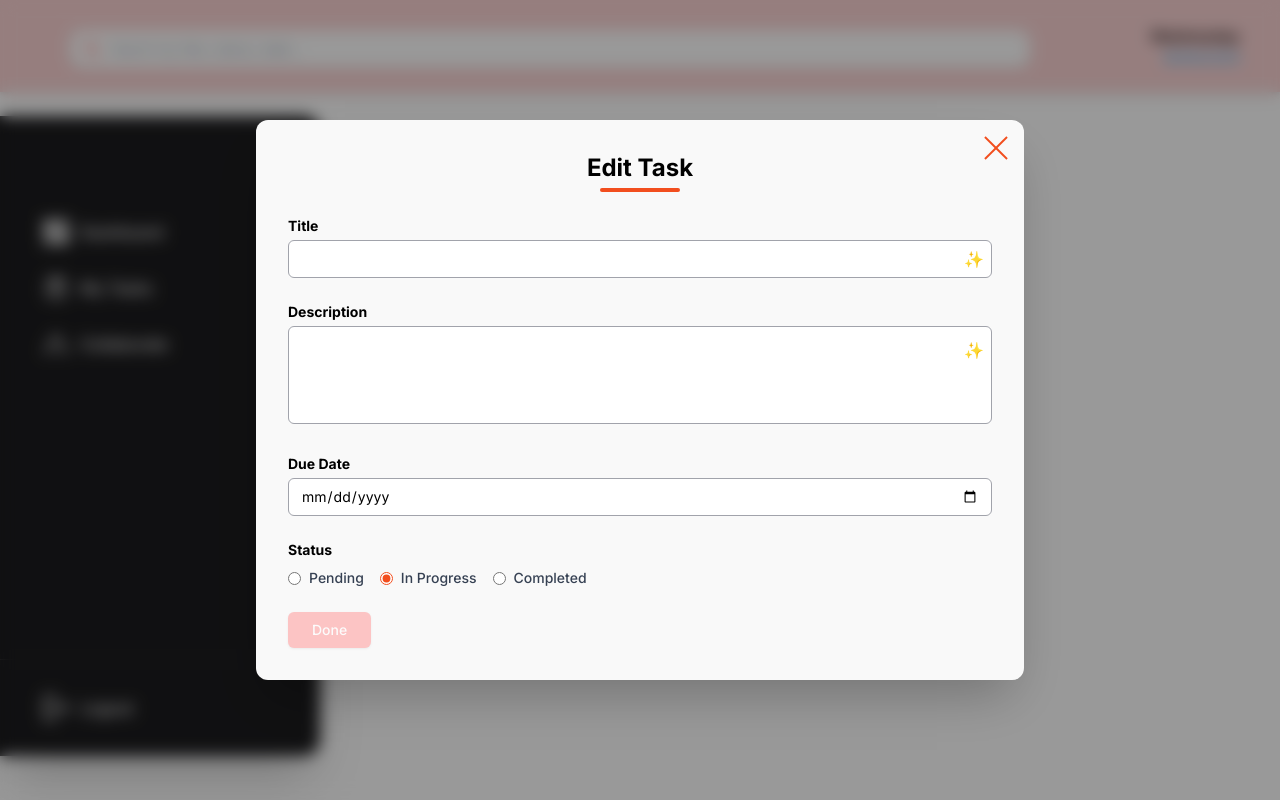
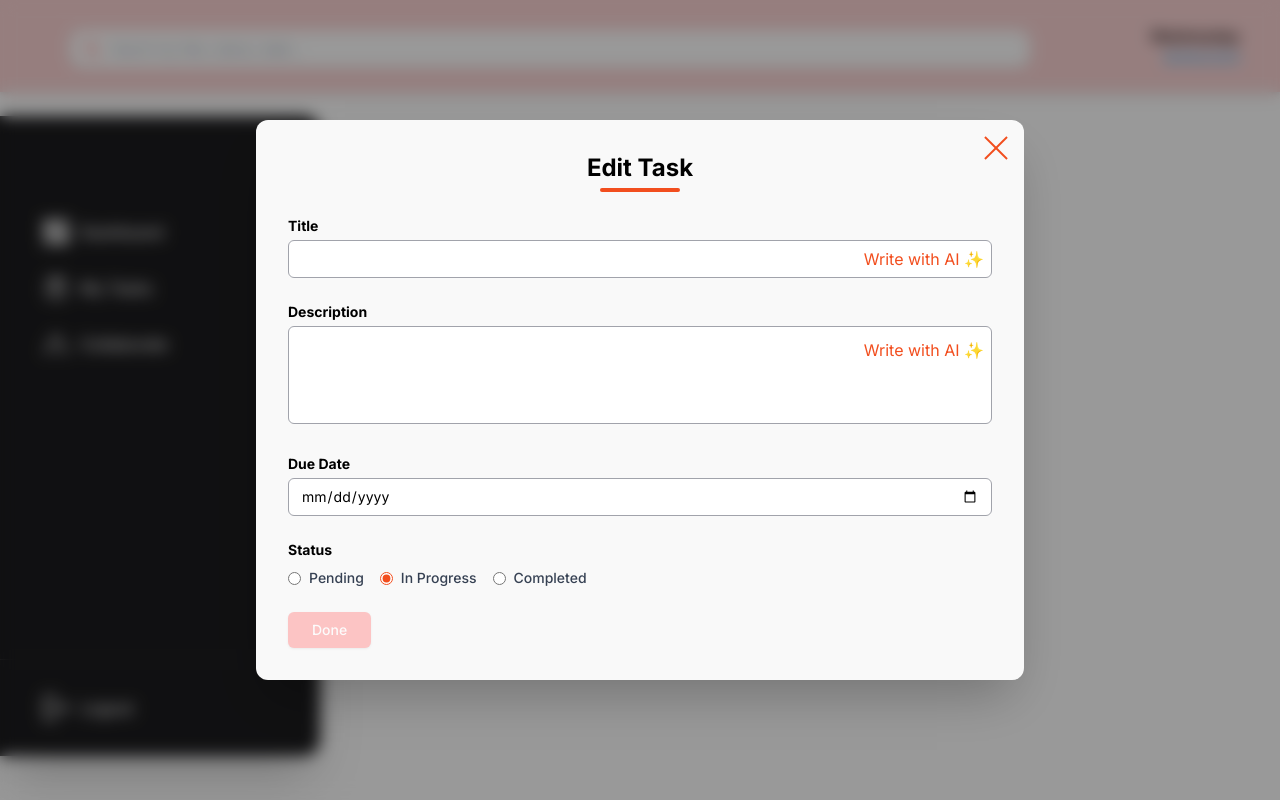
Before and after one commit to tftayyab/Task-Management-System, a React (Vite) app in the folder client/: page /edit in a window 1280 px wide. Built offline with nearby package versions, Linux system fonts and the light colour scheme; no server answers.

Commit message:
Fixed Fail Joi validation while registering bug, added 'Write with ai' on sparkle button

```diff
--- a/client/src/components/TaskForm.jsx
+++ b/client/src/components/TaskForm.jsx
@@ -97,7 +97,7 @@ function TaskForm({
             name="title"
             value={newTask.title}
             onChange={handleUserInput}
-            className="w-full pr-10 rounded-md border border-[#A1A3AB] dark:border-[#444] px-3 py-2 text-sm bg-white dark:bg-[#2a2a2a] text-black dark:text-white placeholder-gray-400 dark:placeholder-gray-500
+            className="w-full pr-40 rounded-md border border-[#A1A3AB] dark:border-[#444] px-3 py-2 text-sm bg-white dark:bg-[#2a2a2a] text-black dark:text-white placeholder-gray-400 dark:placeholder-gray-500
               hover:border-[#FFAFAF] focus:border-[#F24E1E]
               focus:outline-none focus:ring-1 focus:ring-[#F24E1E]
               transition-all"
@@ -126,7 +126,7 @@ function TaskForm({
               }
               className="text-[#F24E1E] hover:scale-110 transition-transform"
             >
-              {loadingTitle ? '⏳' : '✨'}
+              {loadingTitle ? '⏳' : 'Write with AI ✨'}
             </button>
           </div>
         </div>
@@ -141,7 +141,7 @@ function TaskForm({
             value={newTask.description}
             onChange={handleUserInput}
             rows="4"
-            className="w-full pr-10 rounded-md border border-[#A1A3AB] dark:border-[#444] px-3 py-2 text-sm resize-none bg-white dark:bg-[#2a2a2a] text-black dark:text-white placeholder-gray-400 dark:placeholder-gray-500
+            className="w-full pr-40 rounded-md border border-[#A1A3AB] dark:border-[#444] px-3 py-2 text-sm resize-none bg-white dark:bg-[#2a2a2a] text-black dark:text-white placeholder-gray-400 dark:placeholder-gray-500
               hover:border-[#FFAFAF] focus:border-[#F24E1E]
               focus:outline-none focus:ring-1 focus:ring-[#F24E1E]
               transition-all"
@@ -170,7 +170,7 @@ function TaskForm({
               }
               className="text-[#F24E1E] hover:scale-110 transition-transform"
             >
-              {loadingDesc ? '⏳' : '✨'}
+              {loadingDesc ? '⏳' : 'Write with AI ✨'}
             </button>
           </div>
         </div>
--- a/client/src/pages/Register.jsx
+++ b/client/src/pages/Register.jsx
@@ -17,8 +17,6 @@ function Register() {
     username: '',
     email: '',
     password: '',
-    confirmPassword: '',
-    termsAccepted: false,
   });
   const [errors, setErrors] = useState([]);
   const [loading, setLoading] = useState(false);
@@ -30,6 +28,7 @@ function Register() {
   const handleRegister = async () => {
   setErrors([]);
 
+  // ✅ Frontend validations
   if (!formData.termsAccepted) {
     setErrors(["You must agree to the terms."]);
     return;
@@ -40,11 +39,19 @@ function Register() {
     return;
   }
 
+  // ✅ Prepare data for backend (remove confirmPassword and termsAccepted)
+  const { confirmPassword, termsAccepted, ...payload } = formData;
+
   try {
     setLoading(true);
-      await axios.post(`${import.meta.env.VITE_API_URL}/register`, formData);
+
+    // ✅ Send to backend
+    await axios.post(`${import.meta.env.VITE_API_URL}/register`, payload);
+
+    // ✅ On success, go to login page
     navigate("/login");
   } catch (err) {
+    // ✅ Error handling
     if (err.response?.data?.errors) {
       setErrors(err.response.data.errors);
     } else if (err.response?.data?.message) {
```
Lines whose indentation alone changed are shown as unchanged.
